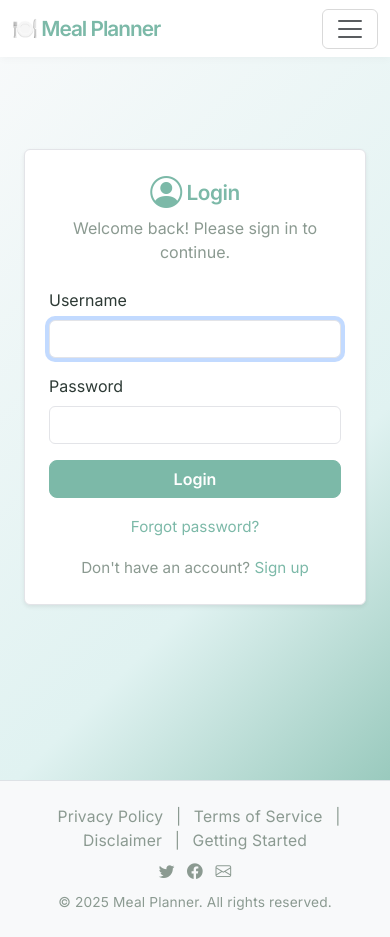
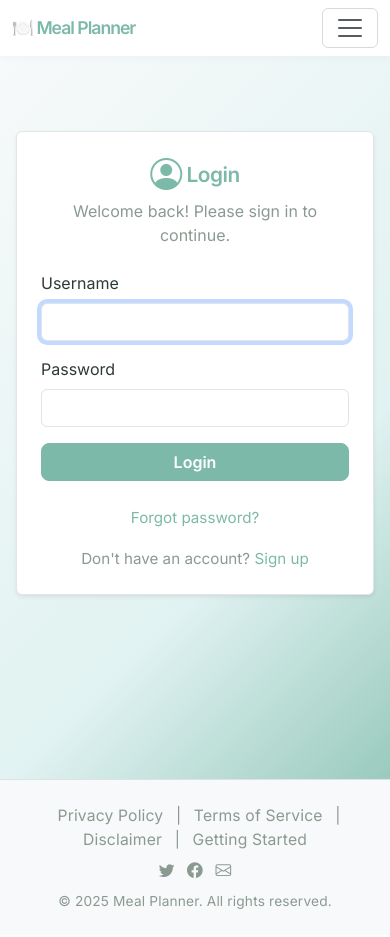
Before and after one commit to mark-goudie/meal_planner, a Django app: page /accounts/login/?next=/1/rate/ in a window 390 px wide. After the commit the page ends 909 px from the top, so only its background shows below. Run offline with Django 4.2, Linux system fonts and the light colour scheme; some libraries are stand-ins or nearby versions.

Commit message:
media queries

```diff
--- a/config/settings.py
+++ b/config/settings.py
@@ -136,3 +136,9 @@ STATICFILES_DIRS = [
 # https://docs.djangoproject.com/en/4.2/ref/settings/#default-auto-field
 
 DEFAULT_AUTO_FIELD = 'django.db.models.BigAutoField'
+
+SESSION_COOKIE_SECURE = True
+CSRF_COOKIE_SECURE = True
+SECURE_BROWSER_XSS_FILTER = True
+SECURE_CONTENT_TYPE_NOSNIFF = True
+X_FRAME_OPTIONS = 'DENY'
--- a/recipes/static/recipes/css/main.css
+++ b/recipes/static/recipes/css/main.css
@@ -214,7 +214,59 @@ body.dark-mode .alert-danger {
   .navbar-brand {
     font-size: 1.3rem;
   }
+  /* Collapse sidebar and stack content on small screens */
+  .container.py-4 {
+    padding-left: 0.5rem;
+    padding-right: 0.5rem;
+  }
+  .row.g-4 {
+    gap: 1.5rem 0;
+  }
+  .col-lg-3,
+  .col-lg-9 {
+    flex: 0 0 100%;
+    max-width: 100%;
+  }
+  .card {
+    margin-bottom: 1.5rem;
+  }
 }
+
+/* Adjust recipe card grid for mobile */
+@media (max-width: 767px) {
+  .row.row-cols-1.row-cols-md-2.row-cols-lg-4 > .col {
+    flex: 0 0 100%;
+    max-width: 100%;
+  }
+  .d-flex.gap-2 {
+    flex-direction: column;
+    gap: 0.5rem !important;
+  }
+  .btn,
+  .btn-accent,
+  .btn-primary {
+    width: 100%;
+    margin-bottom: 0.5rem;
+  }
+  .navbar-brand {
+    font-size: 1.1rem;
+  }
+}
+
+/* Reduce padding and font size for small screens */
+@media (max-width: 575px) {
+  .container.py-4 {
+    padding-left: 0.25rem;
+    padding-right: 0.25rem;
+  }
+  h1, h2, h3, h4, h5 {
+    font-size: 1.1em;
+  }
+  .card-title {
+    font-size: 1.1rem;
+  }
+}
+
 /* Toggle Switch */
 .form-switch .form-check-input {
   width: 2.5em;
@@ -336,7 +388,7 @@ footer a:focus {
 
 /* Modern recipe card appearance */
 .card.recipe-card-hover {
-  background: linear-gradient(120deg, #f8fafc 80%, #e3e4e8 100%);
+  /* background: linear-gradient(120deg, #f9fafb 80%, #e3e4e8 100%); */
   border-radius: 1rem;
   box-shadow: 0 2px 16px rgba(0, 0, 0, 0.07);
   border: none;
```
